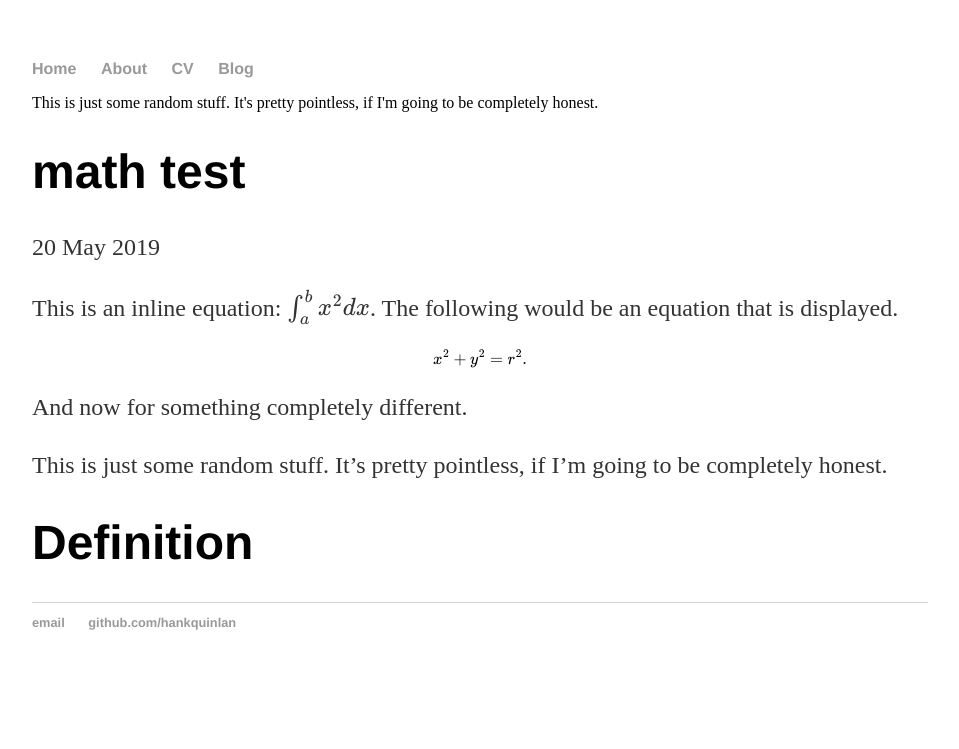
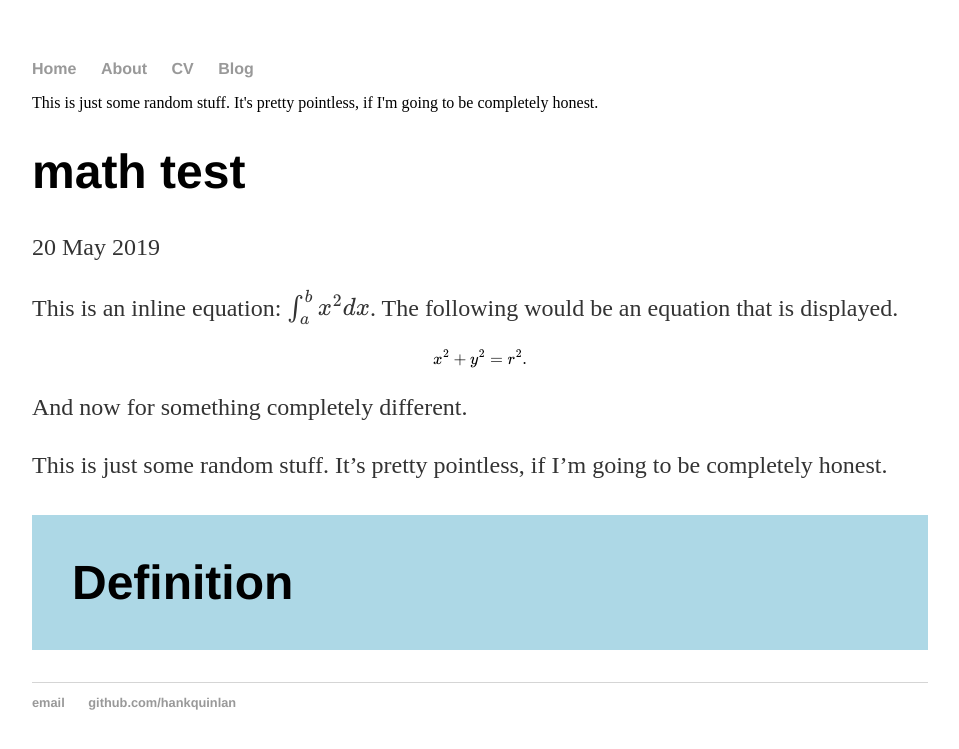
Before and after one commit to fattymattk/hello-world, a Jekyll site: the page built from _posts/2019-05-20-mathtest.md, in a window 1280 px wide. Shown: the top 749 px of the page, without its empty margins (160-1119 px from the left). Built offline with Jekyll 4.4.1, drawn with Linux system fonts in a browser that asks for light colours; formulas are drawn with MathJax 3.

Commit message:
Update main.css

```diff
--- a/css/main.css
+++ b/css/main.css
@@ -23,7 +23,7 @@ h1 {
     font-size: 3em;
     font-family:'Helvetica', 'Arial', 'Sans-Serif';
 }
-.myHeader {
+#myHeader {
   background-color: lightblue;
   color: black;
   padding: 40px;
```
